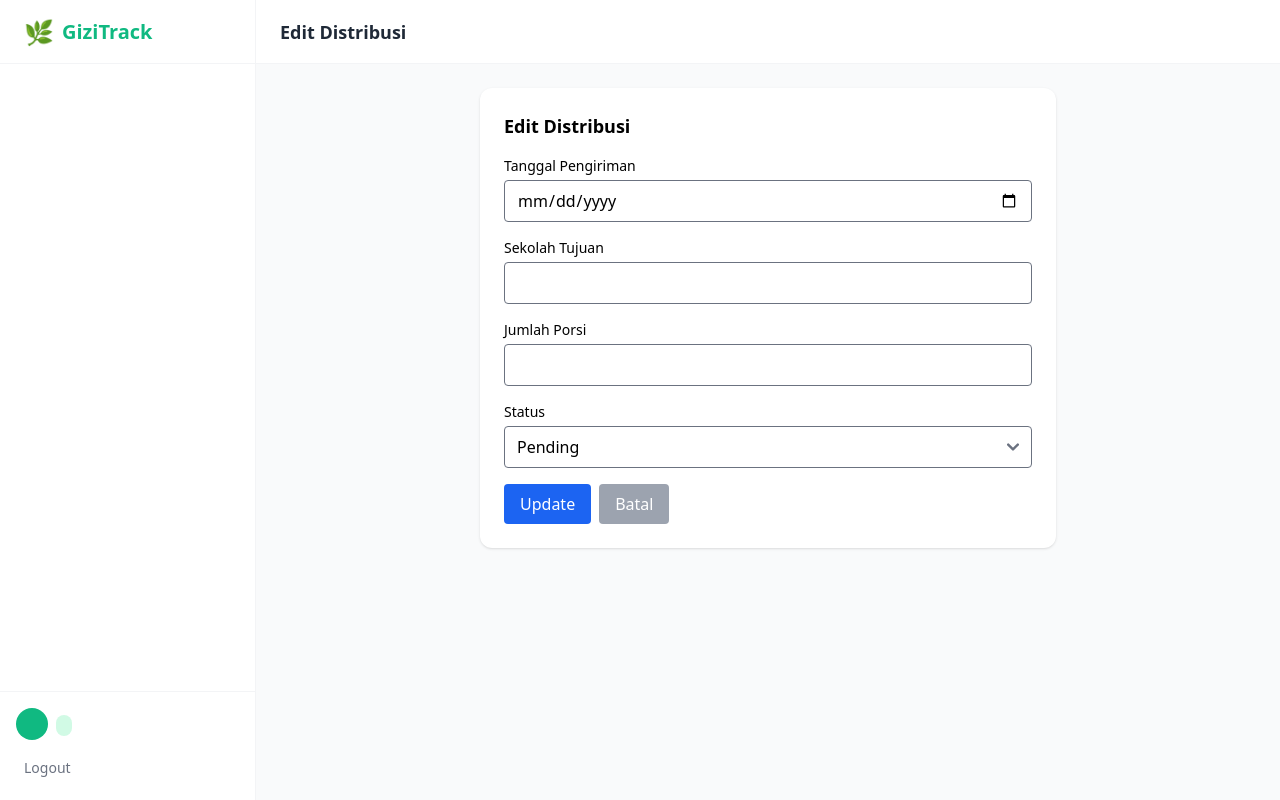
After one commit to FridaySummers/Gizitrack-Kelompok-a, a Laravel app: template resources/views/distribusi/edit.blade.php in a window 1280 px wide. The commit adds this page. Run offline with Laravel 12, Linux system fonts and the light colour scheme; the template is opened without the code that fills it, so the values that code supplies are empty; style sheets or scripts are compiled from the project's sources.

Commit message:
GIZITRACK-17, GIZITRACK-18: update & delete distribusi

```diff
--- /dev/null
+++ b/resources/views/distribusi/edit.blade.php
@@ -0,0 +1,64 @@
+@extends('layouts.sidebar')
+
+@section('title', 'Edit Distribusi')
+
+@section('content')
+<div class="max-w-xl mx-auto bg-white p-6 rounded-xl shadow">
+
+    <h2 class="text-lg font-semibold mb-4">Edit Distribusi</h2>
+
+    <form action="{{ route('vendor.distribusi.update', $distribusi->id) }}" method="POST">
+        @csrf
+        @method('PUT')
+
+        <!-- Tanggal -->
+        <div class="mb-4">
+            <label class="block text-sm mb-1">Tanggal Pengiriman</label>
+            <input type="date" name="tanggal_pengiriman"
+                value="{{ $distribusi->tanggal_pengiriman }}"
+                class="w-full border rounded px-3 py-2">
+        </div>
+
+        <!-- Sekolah -->
+        <div class="mb-4">
+            <label class="block text-sm mb-1">Sekolah Tujuan</label>
+            <input type="text" name="sekolah_tujuan"
+                value="{{ $distribusi->sekolah_tujuan }}"
+                class="w-full border rounded px-3 py-2">
+        </div>
+
+        <!-- Porsi -->
+        <div class="mb-4">
+            <label class="block text-sm mb-1">Jumlah Porsi</label>
+            <input type="number" name="jumlah_porsi"
+                value="{{ $distribusi->jumlah_porsi }}"
+                class="w-full border rounded px-3 py-2">
+        </div>
+
+        <!-- Status -->
+        <div class="mb-4">
+            <label class="block text-sm mb-1">Status</label>
+            <select name="status" class="w-full border rounded px-3 py-2">
+                <option {{ $distribusi->status == 'Pending' ? 'selected' : '' }}>Pending</option>
+                <option {{ $distribusi->status == 'Di Perjalanan' ? 'selected' : '' }}>Di Perjalanan</option>
+                <option {{ $distribusi->status == 'Terkirim' ? 'selected' : '' }}>Terkirim</option>
+                <option {{ $distribusi->status == 'Diterima' ? 'selected' : '' }}>Diterima</option>
+                <option {{ $distribusi->status == 'Diterima Sebagian' ? 'selected' : '' }}>Diterima Sebagian</option>
+                <option {{ $distribusi->status == 'Kendala' ? 'selected' : '' }}>Kendala</option>
+            </select>
+        </div>
+
+        <!-- Button -->
+        <div class="flex gap-2">
+            <button type="submit" class="bg-blue-600 text-white px-4 py-2 rounded">
+                Update
+            </button>
+
+            <a href="{{ route('vendor.distribusi.index') }}"
+               class="bg-gray-400 text-white px-4 py-2 rounded">
+                Batal
+            </a>
+        </div>
+    </form>
+</div>
+@endsection
```
Also changed, not shown: app/Http/Controllers/DistribusiController.php (+41 -9 lines), resources/views/distribusi/index.blade.php (+52 -5 lines), 1 other file.
